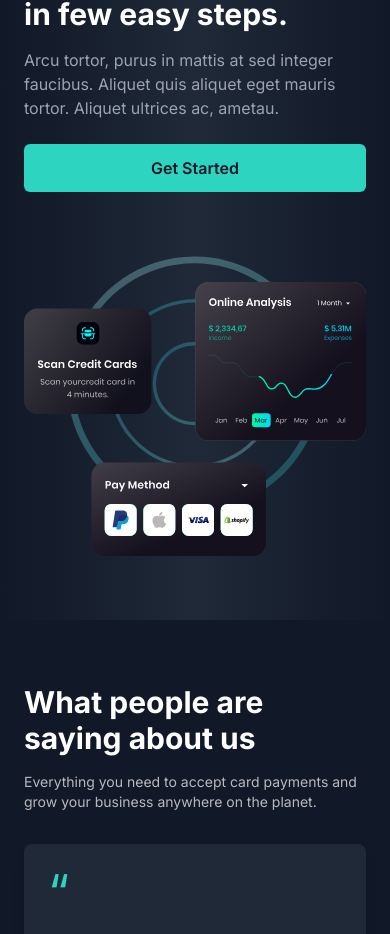
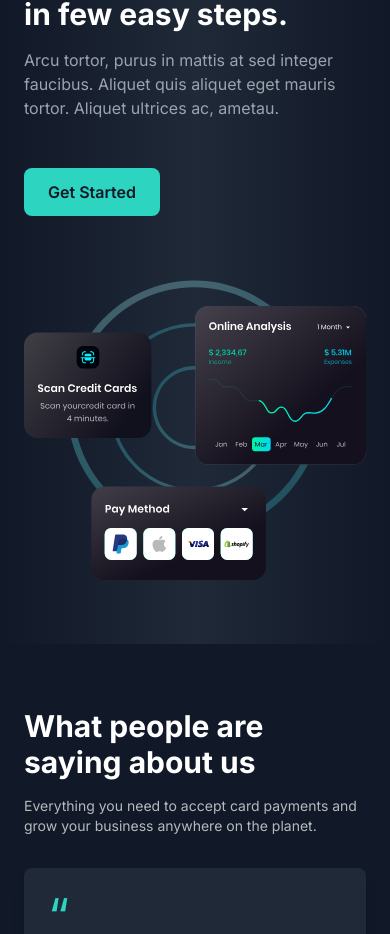
Before and after one commit to Asolinmaso/HooBank, a Next.js app: page / in a window 390 px wide. Shown: the part 2967-3901 px from the top of the page. Built offline with nearby package versions, Linux system fonts and the light colour scheme.

Commit message:
Update CardDealSection.tsx

```diff
--- a/src/components/CardDealSection.tsx
+++ b/src/components/CardDealSection.tsx
@@ -12,9 +12,9 @@ export const CardDealSection = () => {
             Arcu tortor, purus in mattis at sed integer faucibus. Aliquet quis aliquet eget mauris tortor. Aliquet ultrices ac, ametau.
           </p>
           <div className="w-full">
-            <button className="bg-teal-400 text-gray-900 px-6 py-3 rounded-md font-semibold w-full sm:w-auto">
-              Get Started
-            </button>
+          <button className="mt-6 md:mt-0 bg-teal-400 text-gray-900 px-6 py-3 rounded-lg font-semibold">
+            Get Started
+          </button>
           </div>
         </div>
 
```
